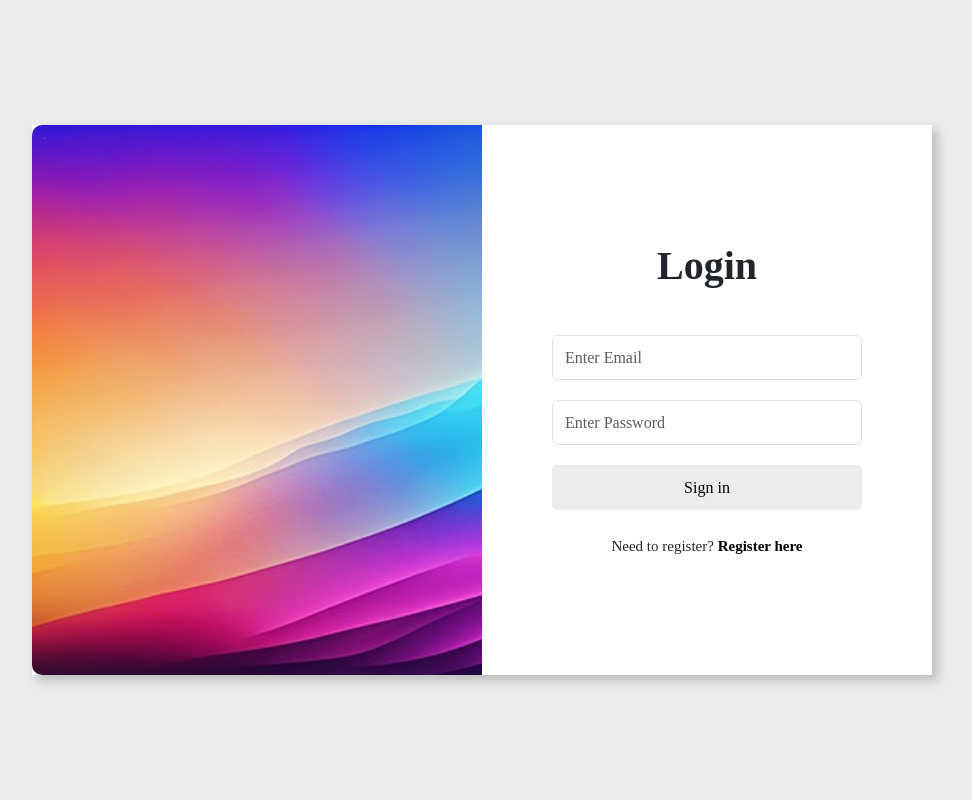
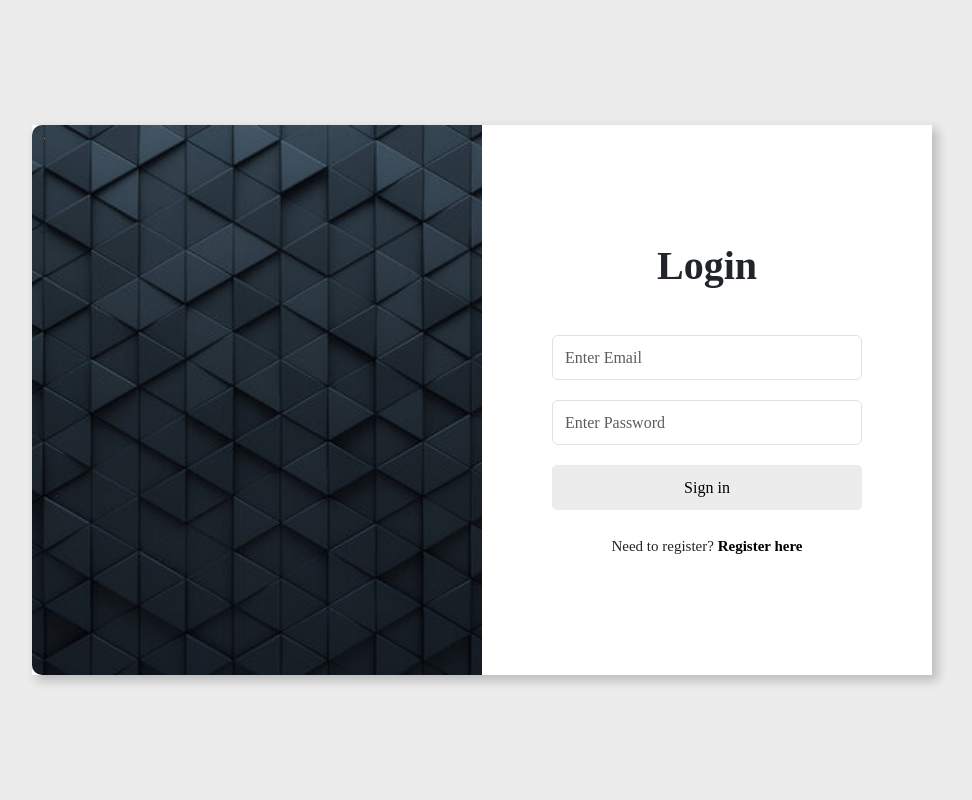
Before and after one commit to bamcortezz/ITELEC2, a PHP site: page / in a window 1280 px wide. Shown: the whole page, without its empty margins (158-1130 px from the left). Run offline with PHP 8.4, Linux system fonts and the light colour scheme.

Commit message:
Cortez, Francis Emil M.

```diff
--- a/src/css/style.css
+++ b/src/css/style.css
@@ -23,7 +23,7 @@
 }
 
 .side-image {
-   background-image: url(../img/side-pic.jpg);
+   background-image: url(../img/1.jpg);
    background-position: center;
    background-size:cover ;
    background-repeat: no-repeat;
```
Also changed, not shown: src/img/1.jpg (added).
